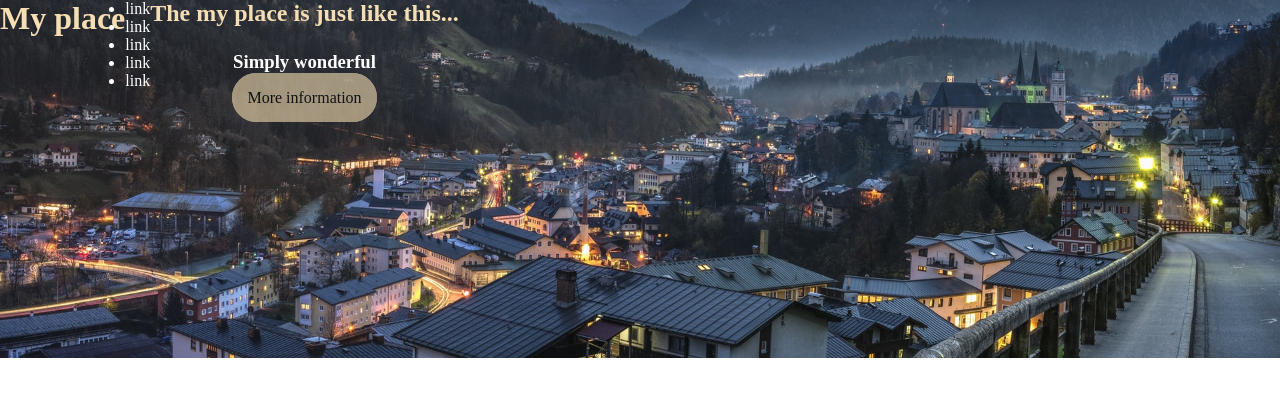
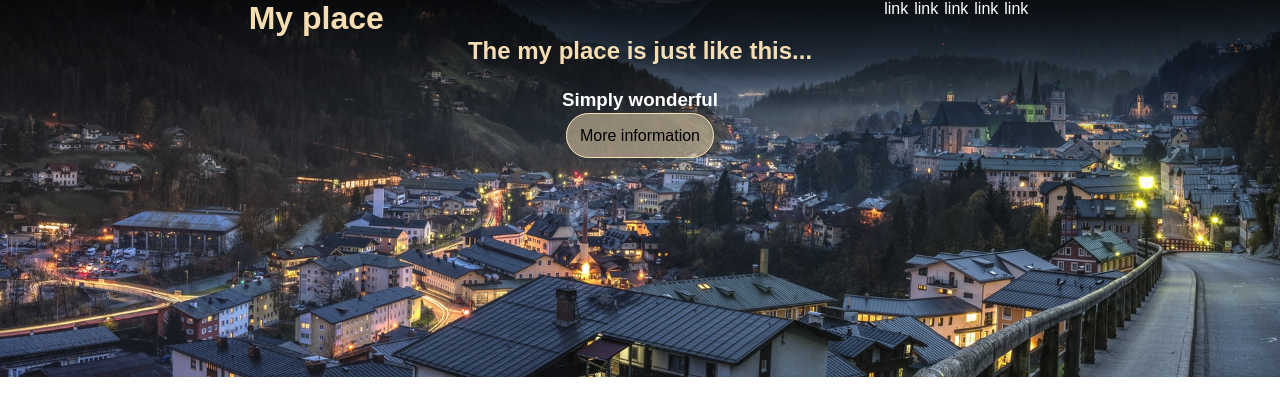
Before and after one commit to GuDantas/Studies, a plain HTML site: page Module_4(Front-End)/Class02/index.html in a window 1280 px wide. Drawn offline with Linux system fonts and the light colour scheme.

Commit message:
Keeping it beauty by my way

```diff
--- a/Module_4(Front-End)/Class02/css/style.css
+++ b/Module_4(Front-End)/Class02/css/style.css
@@ -8,13 +8,31 @@
 
     justify-content: space-around;
 }
+:root{
+    --color-pink: #dc143c;
+
+}
+body {
+    font-family: 'Poppins', sans-serif;
+}
 .header-menu{
-    display: block;
+    display: flex;
     color: white;
 
 }
 .main-header{
     color: wheat;
+
+}
+.header-list{
+   padding-left: 3px;
+   padding-right: 3px;
+   list-style: none;
+
+}
+.header-list:hover{
+    color: var(--color-pink);
+    list-style:cross-fade();
 
 }
 .hero{
@@ -30,11 +48,13 @@
 }
 
 .main{
-    background-image:url(/Class02/images/pexels-felix-mittermeier-957002.jpg);
+    background-image:linear-gradient(rgba(0,0,0,0.8),rgba(0,0,0,0)),
+     url(/Class02/images/pexels-felix-mittermeier-957002.jpg);
      background-repeat: no-repeat;
      background-size:cover;
      background-position: 50%;
      display: flex;
+     flex-direction: column;
 
 }
 .lorota{
@@ -44,13 +64,19 @@
 .btn{
     color: black;
     text-decoration: none;
-    border: 3px solid wheat;
-    background-color: wheat;
-    opacity: 0.6;
-    border-radius: 70px;
+    border: 0.1vh solid wheat;
+    background-color: rgba( 245, 222, 179, .5);
+
+    border-radius: 7vh;
     padding: 1vw ;
 
 }
 .button-text{
-    opacity: 1;
+    opacity: 1 !important;
 }
+.btn:hover{
+    background-color:rgba( 245, 222, 179, .3);
+    border: 0.3vh solid wheat;
+    transition: .5s;
+
+}
--- a/Module_4(Front-End)/Class02/index.html
+++ b/Module_4(Front-End)/Class02/index.html
@@ -11,11 +11,11 @@
             <h1 class="main-header">My place</h1>
             <nav class="header-menu">
                 <ul class="header-menu">
-                    <li><a href=""></a>link</li>
-                    <li><a href=""></a>link</li>
-                    <li><a href=""></a>link</li>
-                    <li><a href=""></a>link</li>
-                    <li><a href=""></a>link</li>
+                    <li class="header-list"><a href=""></a>link</li>
+                    <li class="header-list"><a href=""></a>link</li>
+                    <li class="header-list"><a href=""></a>link</li>
+                    <li class="header-list"><a href=""></a>link</li>
+                    <li class="header-list"><a href=""></a>link</li>
                 </ul>
             </nav>
         </header>
```
